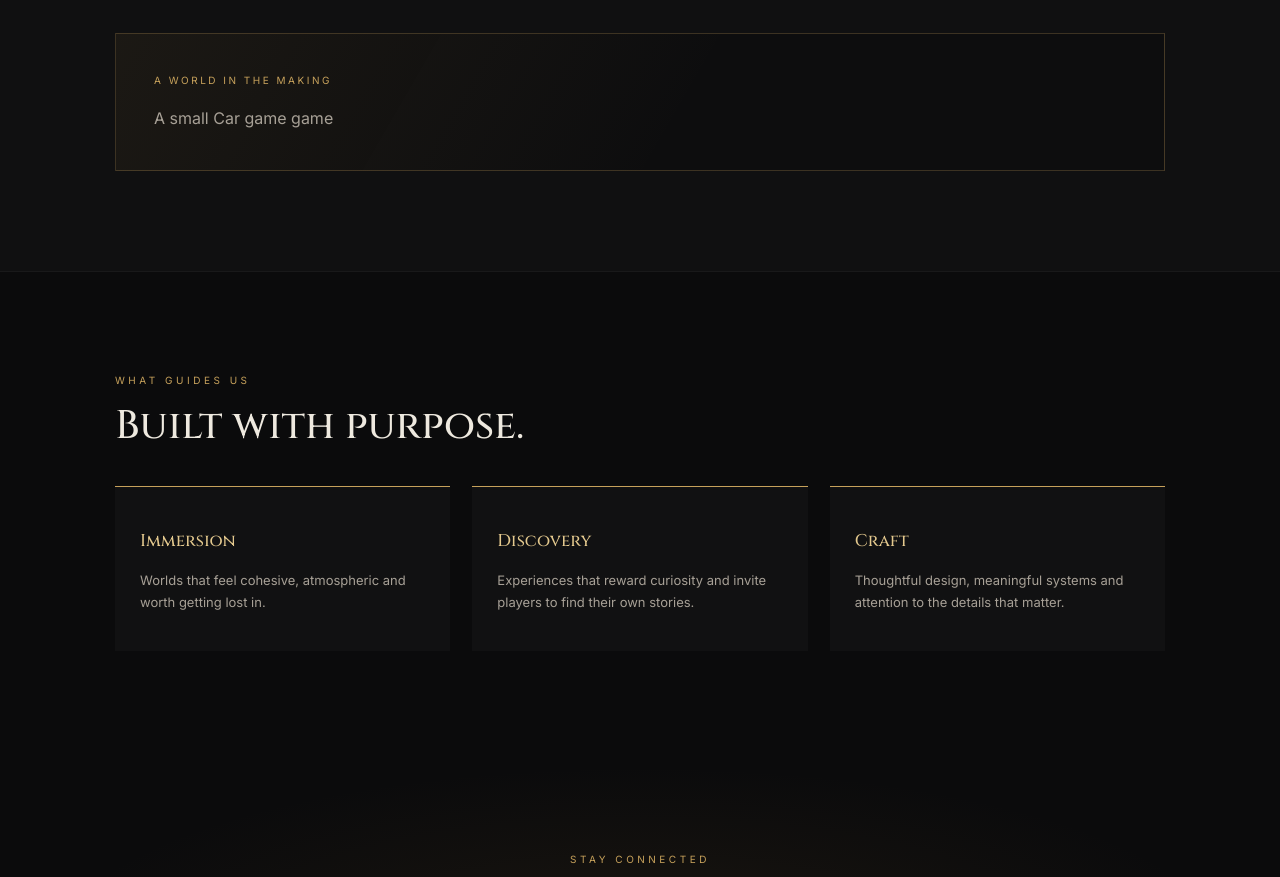
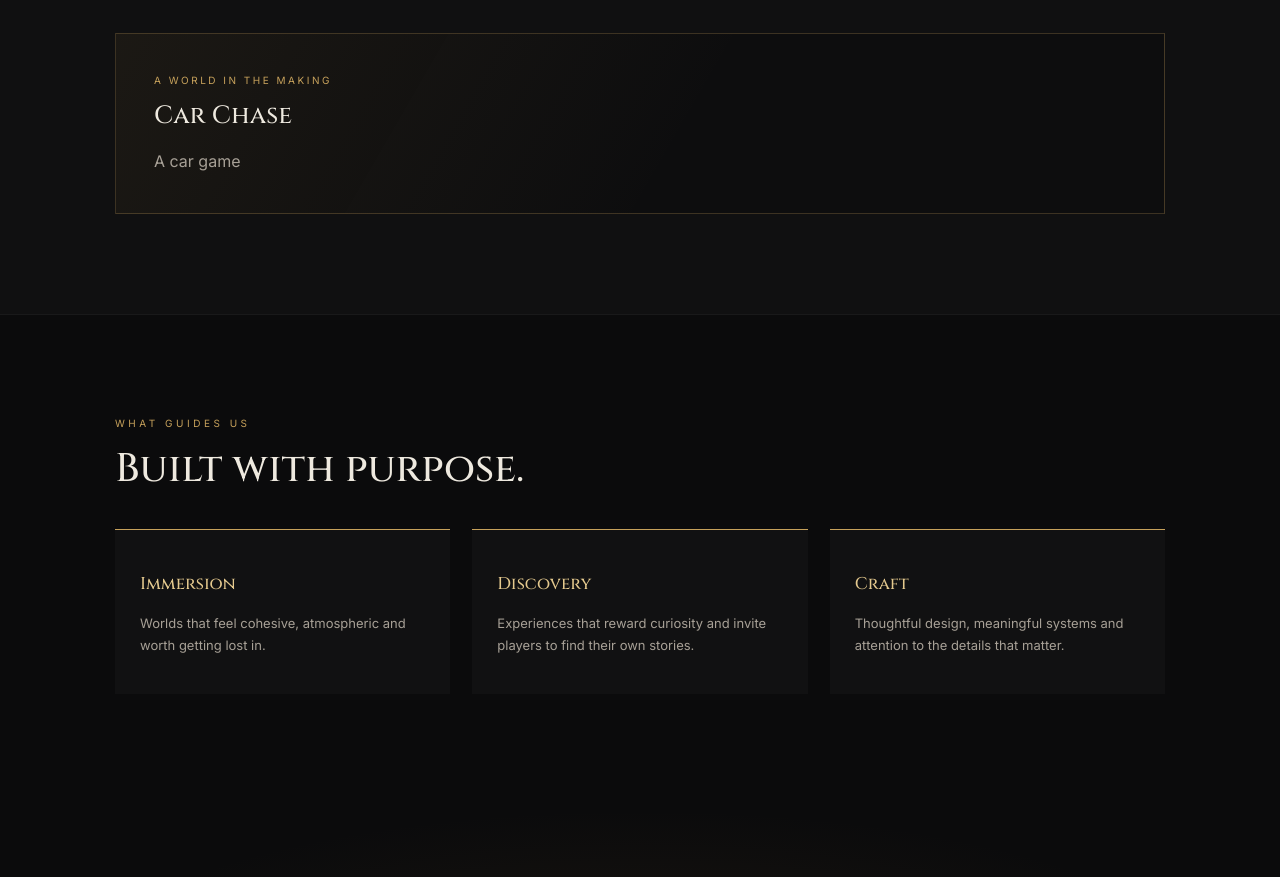
Before and after one commit to OathRuneStudios/oathrunestudios.github.io, a plain HTML site: page index.html in a window 1280 px wide. Shown: the part 2046-2923 px from the top of the page. Drawn offline with Linux system fonts and the light colour scheme.

Commit message:
Update index.html

```diff
--- a/index.html
+++ b/index.html
@@ -159,8 +159,8 @@
         </article>
         <article class="game-card">
           <div class="status">A world in the making</div>
-          <h3><a href='https://oathrunestudios.github.io/citycarchase/'></a></h3>
-          <p>A small Car game game</p>
+          <h3><a href='https://oathrunestudios.github.io/citycarchase/'>Car Chase</a></h3>
+          <p>A  car game</p>
         </article>
       </div>
     </section>
```
